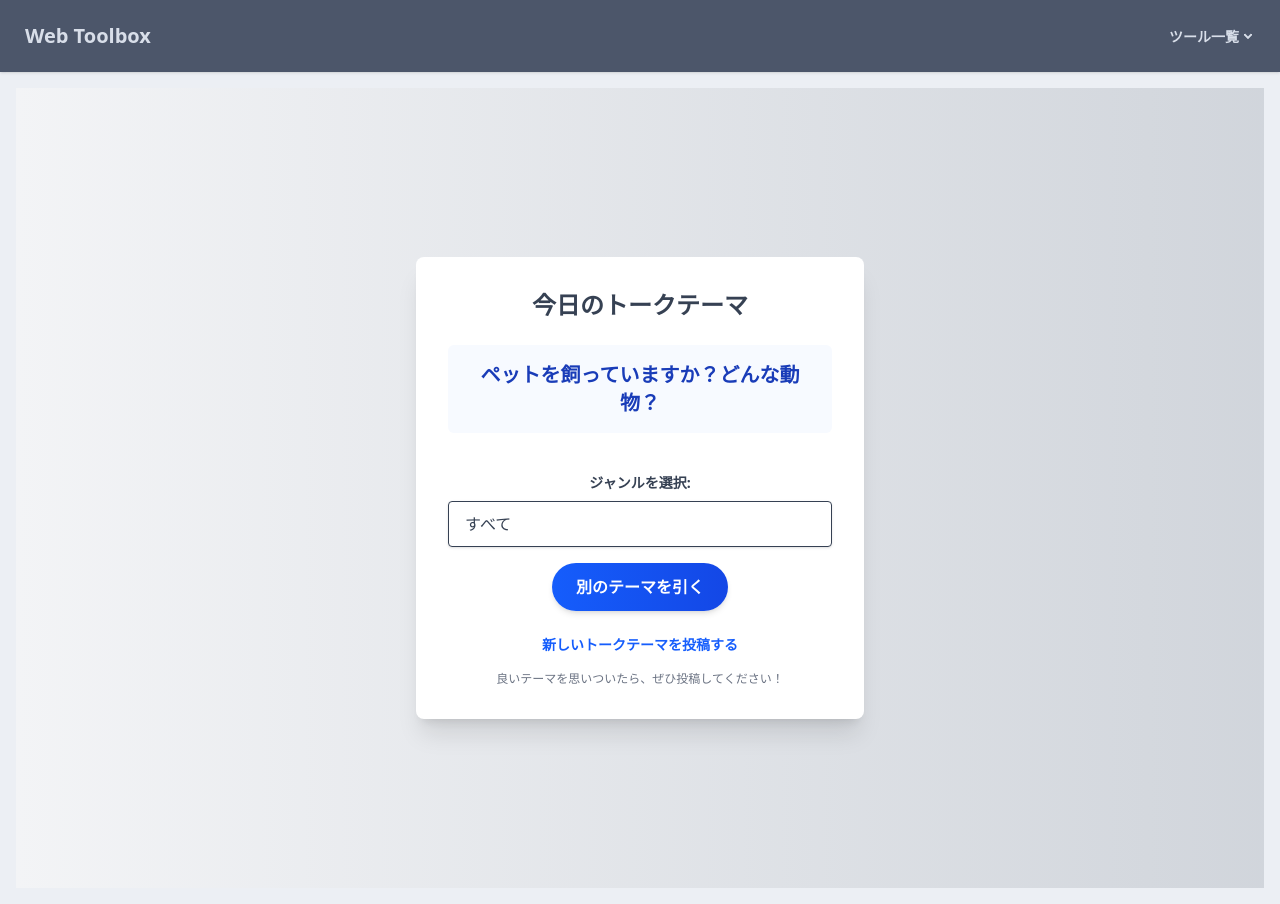
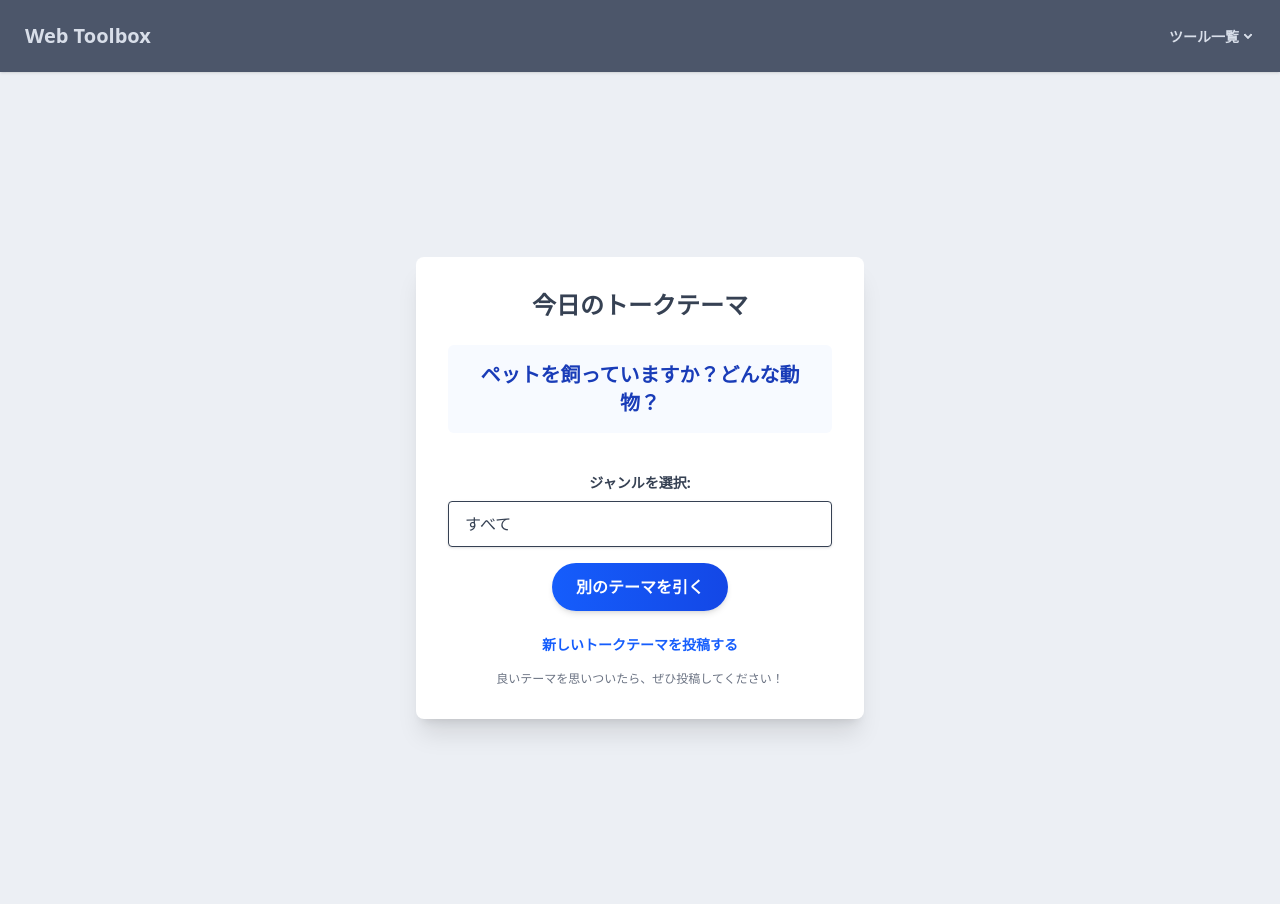
Before and after one commit to canpok1/web-toolbox, a React (Vite) app in the folder frontend/: page /talk-roulette in a window 1280 px wide. Built offline with nearby package versions, Linux system fonts and the light colour scheme.

Commit message:
トークルーレットの背景を削除

```diff
--- a/frontend/src/talk-roulette/TalkRouletteTopPage.tsx
+++ b/frontend/src/talk-roulette/TalkRouletteTopPage.tsx
@@ -138,7 +138,7 @@ const TalkRouletteTopPage = () => {
   };
 
   return (
-    <div className="flex min-h-screen items-center justify-center bg-gradient-to-r from-gray-100 to-gray-300 p-4">
+    <div className="flex min-h-screen items-center justify-center p-4">
       <div className="w-full max-w-md rounded-lg bg-white p-8 text-center shadow-xl">
         <h1 className="mb-6 font-semibold text-2xl text-gray-700">
           今日のトークテーマ
```
